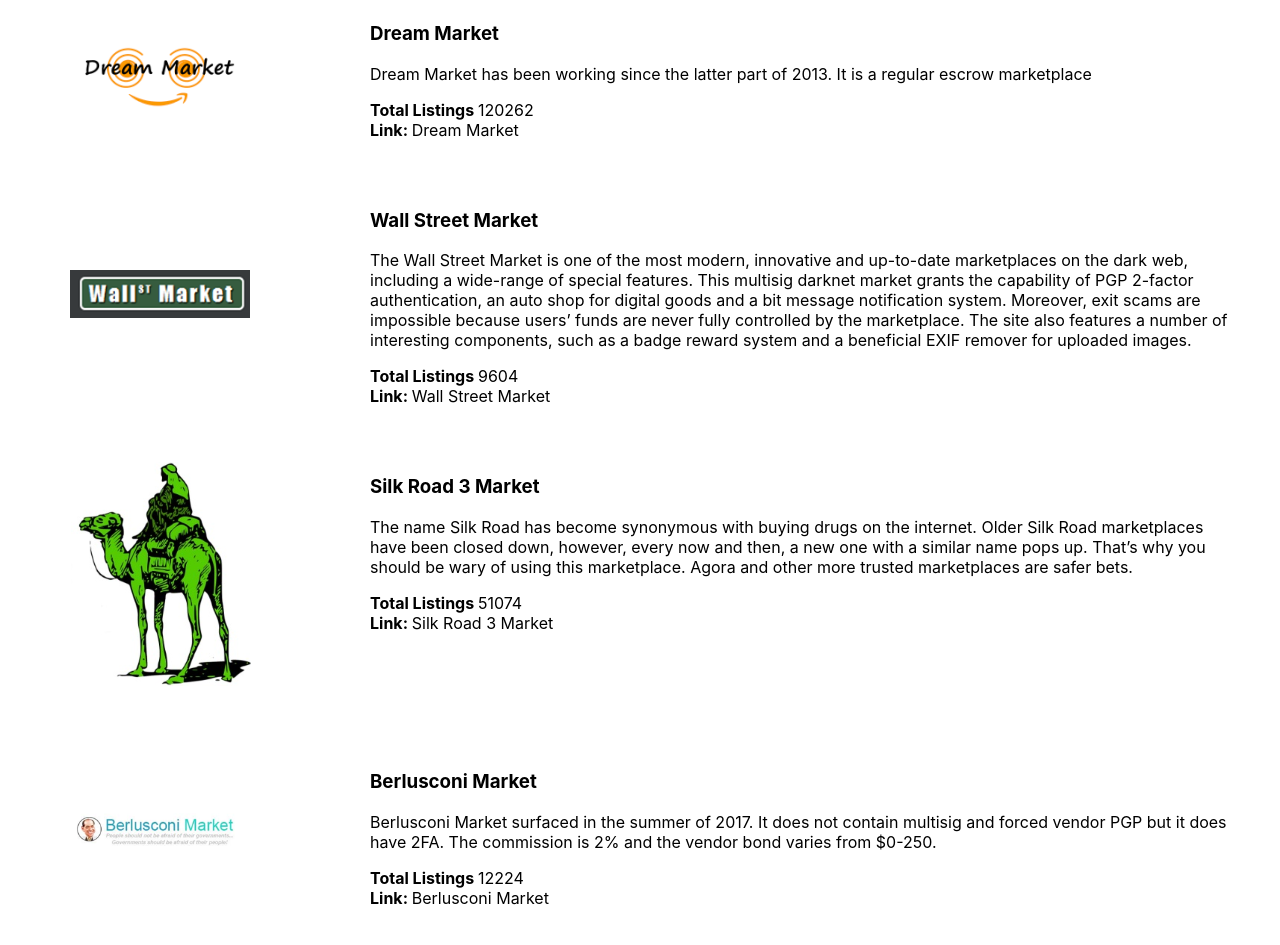
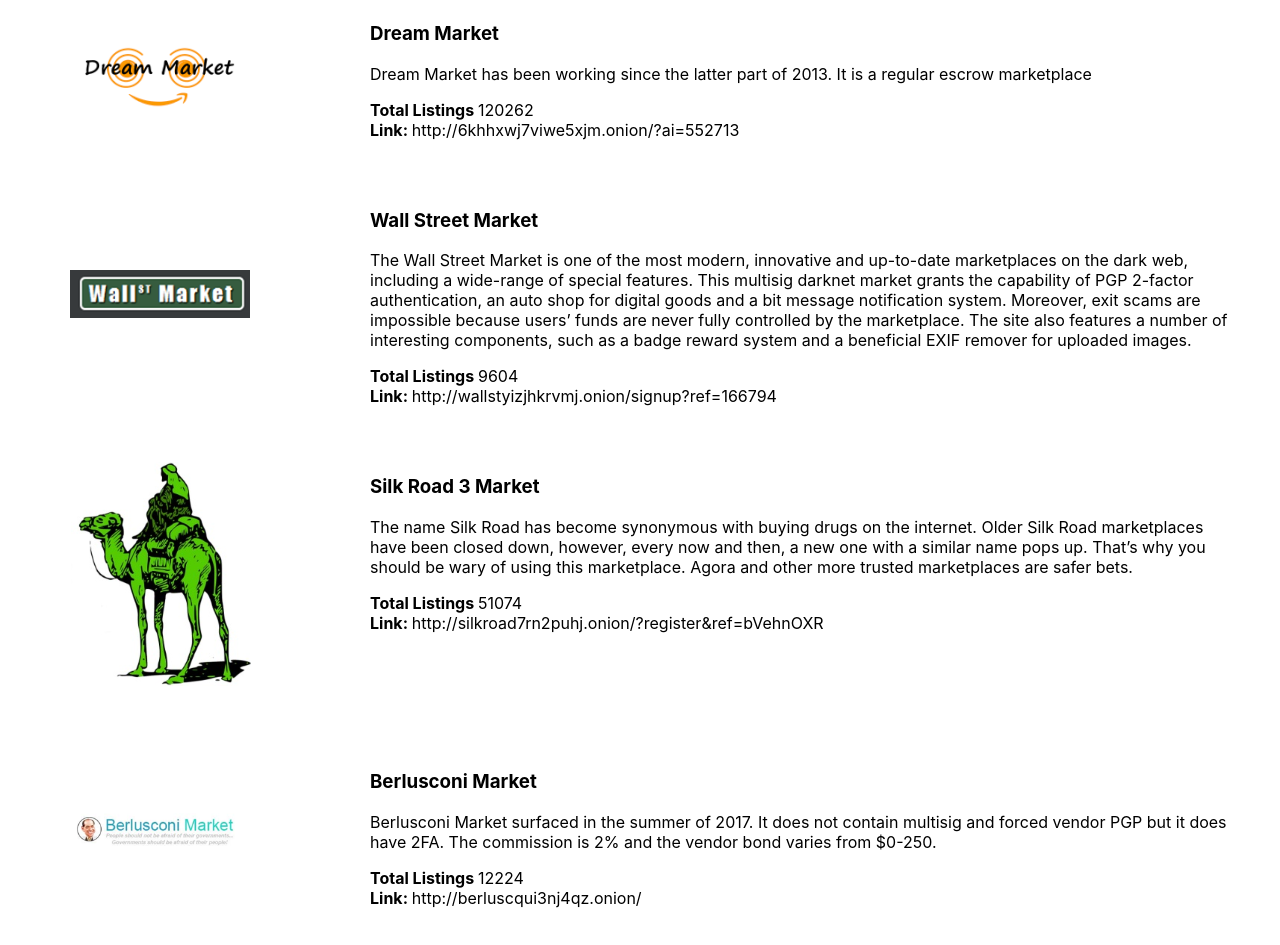
Before and after one commit to gmfoster/Capstone, a React (Create React App) app in the folder novasight_front/: page /investigationresults in a window 1280 px wide. Shown: the part 1340-2285 px from the top of the page. Built offline with nearby package versions, Linux system fonts and the light colour scheme.

Commit message:
Changed the links in darknet

```diff
--- a/novasight_front/src/InvestigationResults.js
+++ b/novasight_front/src/InvestigationResults.js
@@ -56,25 +56,29 @@
         totalListings:"120262",
         drugsListings:"61457",
         marketDescription:"Dream Market has been working since the latter part of 2013. It is a regular escrow marketplace",
-        imgSrc: dream_market
+        imgSrc: dream_market,
+        url:"http://6khhxwj7viwe5xjm.onion/?ai=552713"
     },{
         marketName:"Wall Street Market",
         totalListings:"9604",
         drugsListings:"4685",
         marketDescription:"The Wall Street Market is one of the most modern, innovative and up-to-date marketplaces on the dark web, including a wide-range of special features. This multisig darknet market grants the capability of PGP 2-factor authentication, an auto shop for digital goods and a bit message notification system. Moreover, exit scams are impossible because users’ funds are never fully controlled by the marketplace. The site also features a number of interesting components, such as a badge reward system and a beneficial EXIF remover for uploaded images.",
-        imgSrc: wall_st_market
+        imgSrc: wall_st_market,
+        url:"http://wallstyizjhkrvmj.onion/signup?ref=166794"
     },{
         marketName:"Silk Road 3 Market",
         totalListings:"51074",
         drugsListings:"33291",
         marketDescription:"The name Silk Road has become synonymous with buying drugs on the internet. Older Silk Road marketplaces have been closed down, however, every now and then, a new one with a similar name pops up. That’s why you should be wary of using this marketplace. Agora and other more trusted marketplaces are safer bets.",
-        imgSrc: silk_road_3
+        imgSrc: silk_road_3,
+        url:"http://silkroad7rn2puhj.onion/?register&ref=bVehnOXR"
     },{
         marketName:"Berlusconi Market",
         totalListings:"12224",
         drugsListings:"6459",
         marketDescription:"Berlusconi Market surfaced in the summer of 2017. It does not contain multisig and forced vendor PGP but it does have 2FA. The commission is 2% and the vendor bond varies from $0-250.",
-        imgSrc:berlusconi_market
+        imgSrc:berlusconi_market,
+        url:" http://berluscqui3nj4qz.onion/"
     }
 ];
 
@@ -191,6 +195,7 @@
                     totalListings = {result.totalListings}
                     description = {result.marketDescription}
                     marketName = {result.marketName}
+                    url = {result.url}
                 />
         ));
 
@@ -217,7 +222,7 @@
                             {this.props.description}
                         </p>
                         <label><b>Total Listings </b>{this.props.totalListings}</label><br/>
-                        <label><b>Link: </b> {this.props.marketName}</label><br/>
+                        <label><b>Link: </b> {this.props.url}</label><br/>
 
 
                     </div>
```
